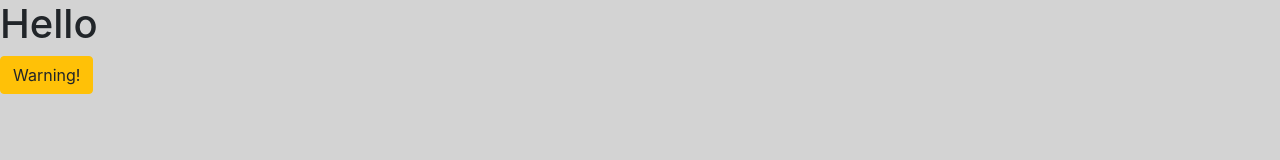
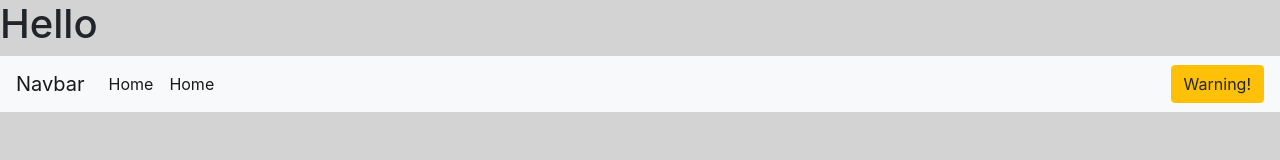
Before and after one commit to John-Ryan-Johnson/Bootstrap, a plain HTML site: page index.html in a window 1280 px wide. Drawn offline with nearby package versions, Linux system fonts and the light colour scheme.

Commit message:
added navbar

```diff
--- a/index.html
+++ b/index.html
@@ -1,16 +1,45 @@
 <!DOCTYPE html>
 <html lang="en">
+
 <head>
   <meta charset="UTF-8">
   <meta name="viewport" content="width=device-width, initial-scale=1.0">
   <meta http-equiv="X-UA-Compatible" content="ie=edge">
-  <link rel="stylesheet" href="https://stackpath.bootstrapcdn.com/bootstrap/4.3.1/css/bootstrap.min.css" integrity="sha384-ggOyR0iXCbMQv3Xipma34MD+dH/1fQ784/j6cY/iJTQUOhcWr7x9JvoRxT2MZw1T" crossorigin="anonymous">
+  <link rel="stylesheet" href="https://stackpath.bootstrapcdn.com/bootstrap/4.3.1/css/bootstrap.min.css"
+    integrity="sha384-ggOyR0iXCbMQv3Xipma34MD+dH/1fQ784/j6cY/iJTQUOhcWr7x9JvoRxT2MZw1T" crossorigin="anonymous">
   <link rel="stylesheet" href="./main.css">
   <title>Bootstrap</title>
 </head>
+
 <body>
   <h1>Hello</h1>
-  <button type="button" class="btn btn-warning">Warning!</button>
-  <script src="./main.js"></script>
+  <nav class="navbar navbar-expand-lg navbar-light bg-light">
+    <a class="navbar-brand" href="#">Navbar</a>
+    <button class="navbar-toggler" type="button" data-toggle="collapse" data-target="#navbarSupportedContent"
+      aria-controls="navbarSupportedContent" aria-expanded="false" aria-label="Toggle navigation">
+      <span class="navbar-toggler-icon"></span>
+    </button>
+
+    <div class="collapse navbar-collapse" id="navbarSupportedContent">
+      <ul class="navbar-nav mr-auto">
+        <li class="nav-item active">
+          <a class="nav-link" href="#">Home <span class="sr-only">(current)</span></a>
+
+        </li>
+        <li class="nav-item active">
+          <a class="nav-link" href="#">Home <span class="sr-only">(current)</span></a>
+
+        </li>
+
+
+    </div>
+    </li>
+
+    </ul>
+
+    </div>
+    <button type="button" class="btn btn-warning">Warning!</button>
+    <script src="./main.js"></script>
 </body>
+
 </html>
```
